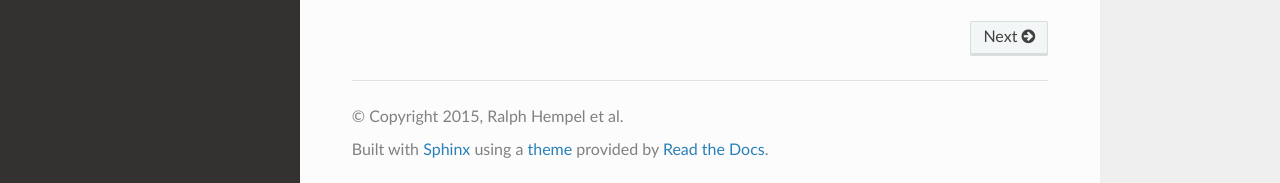
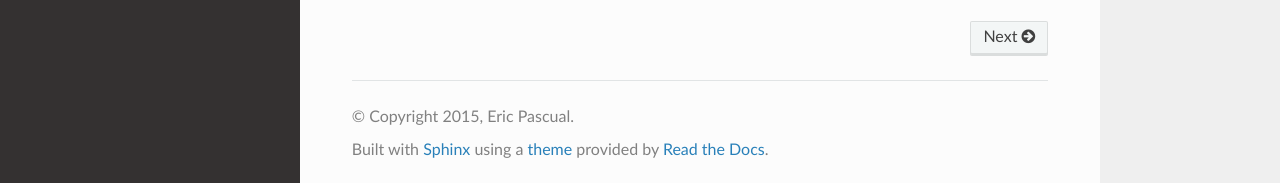
Before and after one commit to EricPobot/ev3dev-lang-python-alt, a Sphinx documentation site: the page built from docs/index.rst, in a window 1280 px wide and 900 px high, scrolled down 1455 px. Shown: the part 714-897 px from the top of the window. Built offline with Sphinx 7.4.7 and the Read the Docs theme 2.0.0, drawn with Linux system fonts in a browser that asks for light colours.

Commit message:
changed author

```diff
--- a/docs/conf.py
+++ b/docs/conf.py
@@ -59,8 +59,8 @@ master_doc = 'index'
 
 # General information about the project.
 project = 'python-ev3dev'
-copyright = '2015, Ralph Hempel et al'
-author = 'Ralph Hempel et al'
+author = 'Eric Pascual'
+copyright = '2015, ' + author
 
 # The version info for the project you're documenting, acts as replacement for
 # |version| and |release|, also used in various other places throughout the
@@ -237,7 +237,7 @@ latex_elements = {
 #  author, documentclass [howto, manual, or own class]).
 latex_documents = [
   (master_doc, 'python-ev3dev.tex', 'python-ev3dev Documentation',
-   'Ralph Hempel et al', 'manual'),
+   author, 'manual'),
 ]
 
 # The name of an image file (relative to this directory) to place at the top of
```
